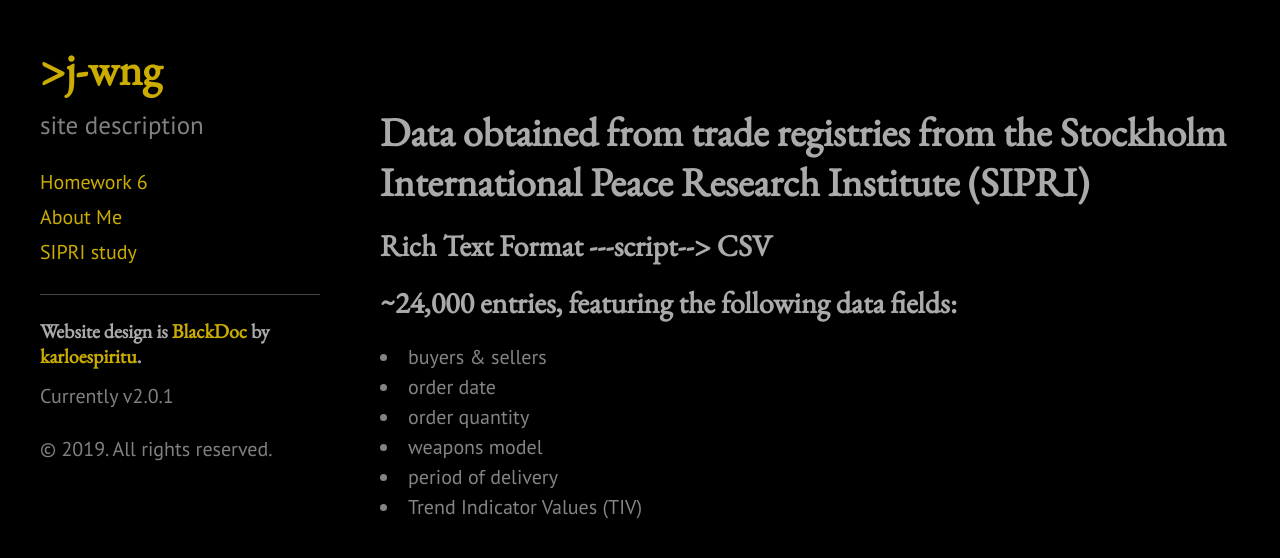
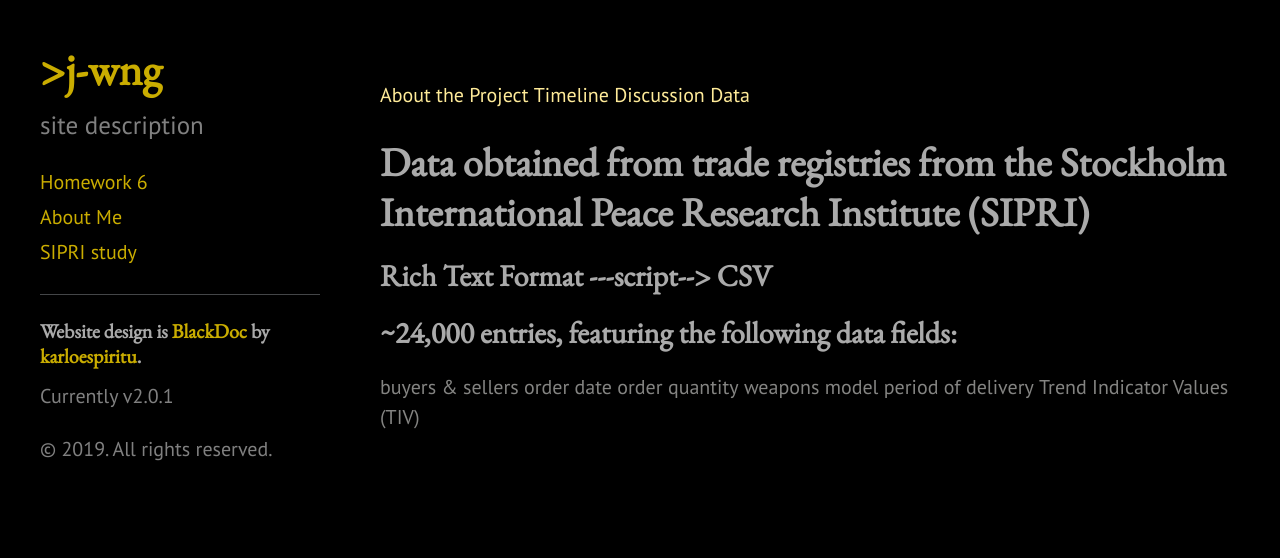
Before and after one commit to j-wng/j-wng.github.io, a Jekyll site: the page built from data.html, in a window 1280 px wide. Shown: the top 558 px of the page. Built offline with Jekyll 4.4.1, drawn with Linux system fonts in a browser that asks for light colours.

Commit message:
Update data.html

```diff
--- a/data.html
+++ b/data.html
@@ -1,6 +1,29 @@
 ---
 layout: default
 ---
+
+<nav>
+<style>
+ul {
+  list-style-type: none;
+  margin: 0;
+  padding: 0;
+}
+li {
+  display: inline;
+}
+</style>
+</head>
+<body>
+
+<ul>
+  <li><a href="#about">About the Project</a></li>
+  <li><a href="timeline.html">Timeline</a></li>
+  <li><a href="#Discussion">Discussion</a></li>
+  <li><a href="data.html">Data</a></li>
+</ul>
+</nav>
+
 
 <head>
 
```
